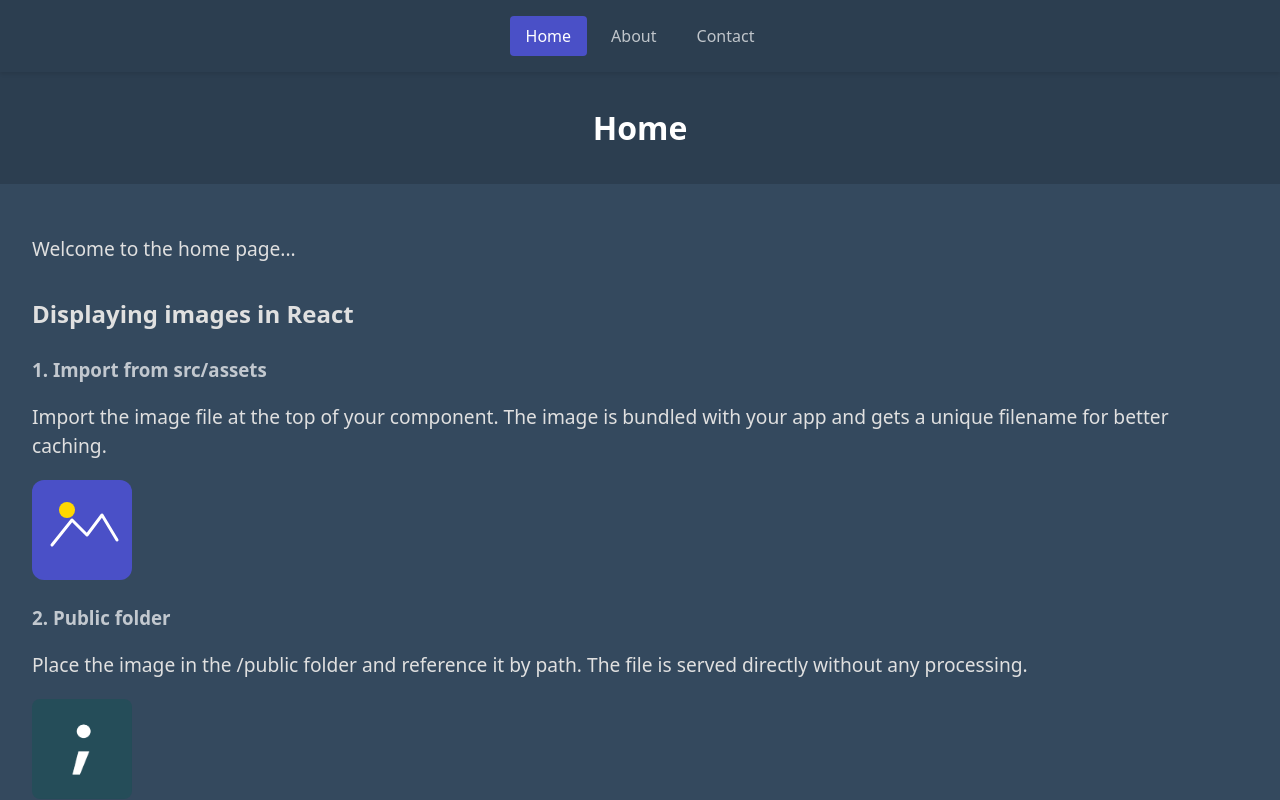
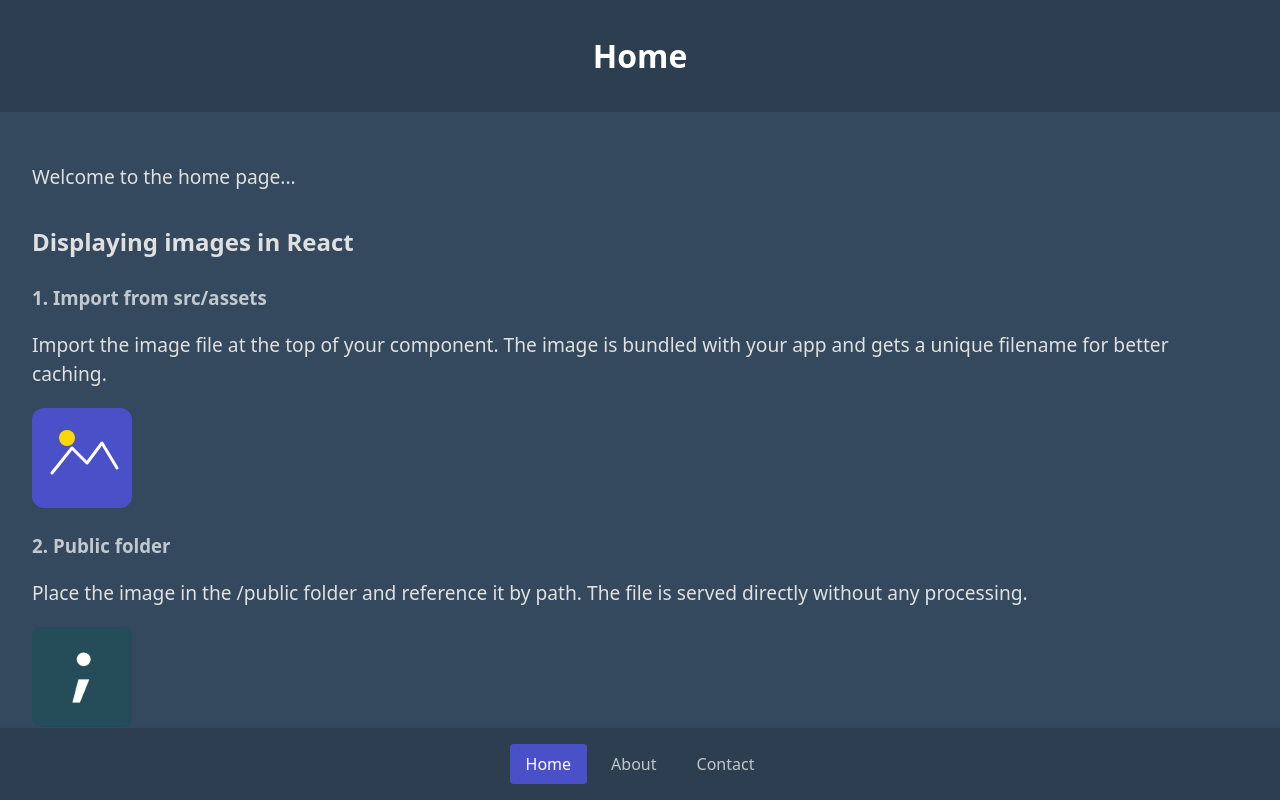
Before and after one commit to Line-jpg/lillero-webapp, a React (Vite) app: page / in a window 1280 px wide. Shown: the top 800 px of the page. Built offline with nearby package versions, Linux system fonts and the light colour scheme.

Commit message:
navbatfixedtilbottom

```diff
--- a/src/App.jsx
+++ b/src/App.jsx
@@ -8,13 +8,13 @@ import NotFoundPage from "./pages/NotFoundPage";
 export default function App() {
   return (
     <>
-      <Navbar />
       <Routes>
         <Route path="/" element={<HomePage />} />
         <Route path="/about" element={<AboutPage />} />
         <Route path="/contact" element={<ContactPage />} />
         <Route path="*" element={<NotFoundPage />} />
       </Routes>
+      <Navbar />
     </>
   );
 }
--- a/src/styles.css
+++ b/src/styles.css
@@ -20,8 +20,10 @@ nav {
   display: flex;
   justify-content: center;
   gap: 0.5rem;
-  position: sticky;
-  top: 0;
+  position: fixed;
+  bottom: 0;
+  left: 0;
+  right: 0;
   z-index: 100;
 }
 
@@ -61,6 +63,7 @@ main {
   max-width: 1280px;
   margin: 0 auto;
   padding: 2rem;
+  padding-bottom: 6rem;
 }
 
 main p {
```
